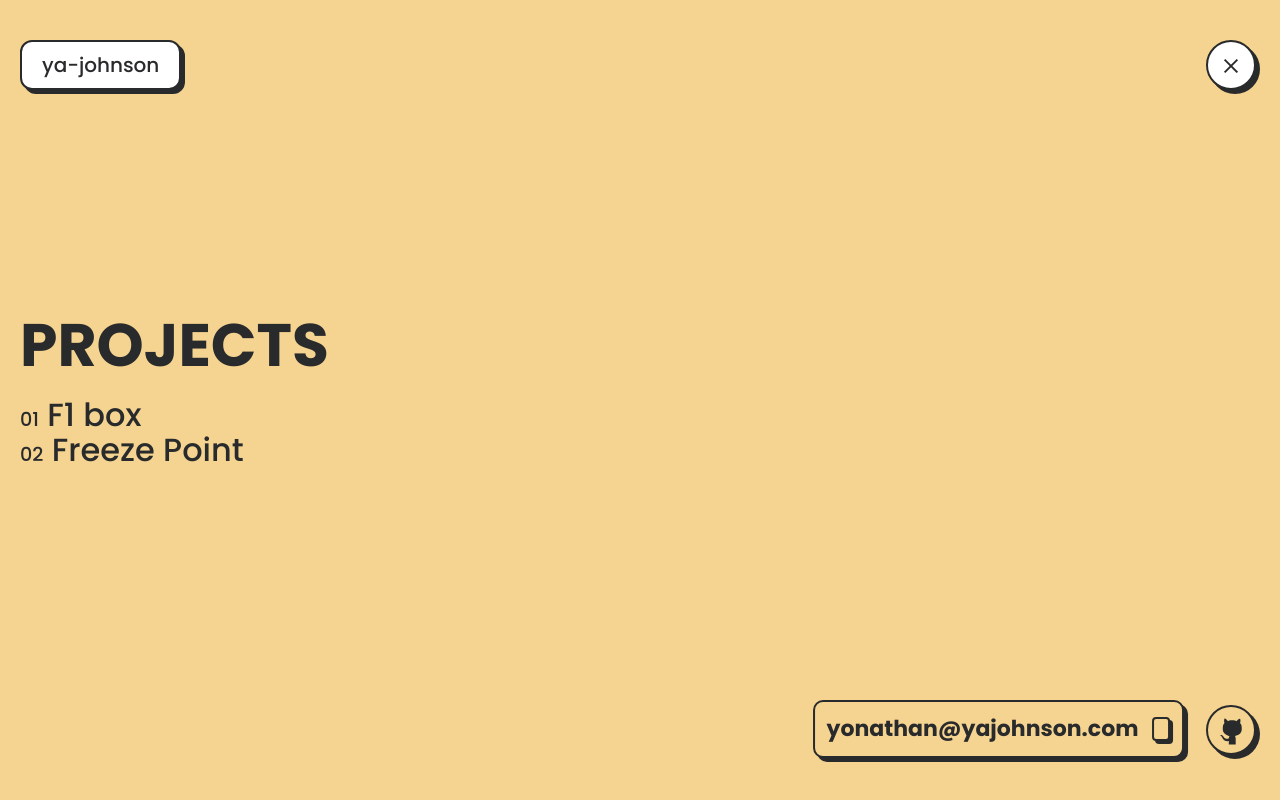
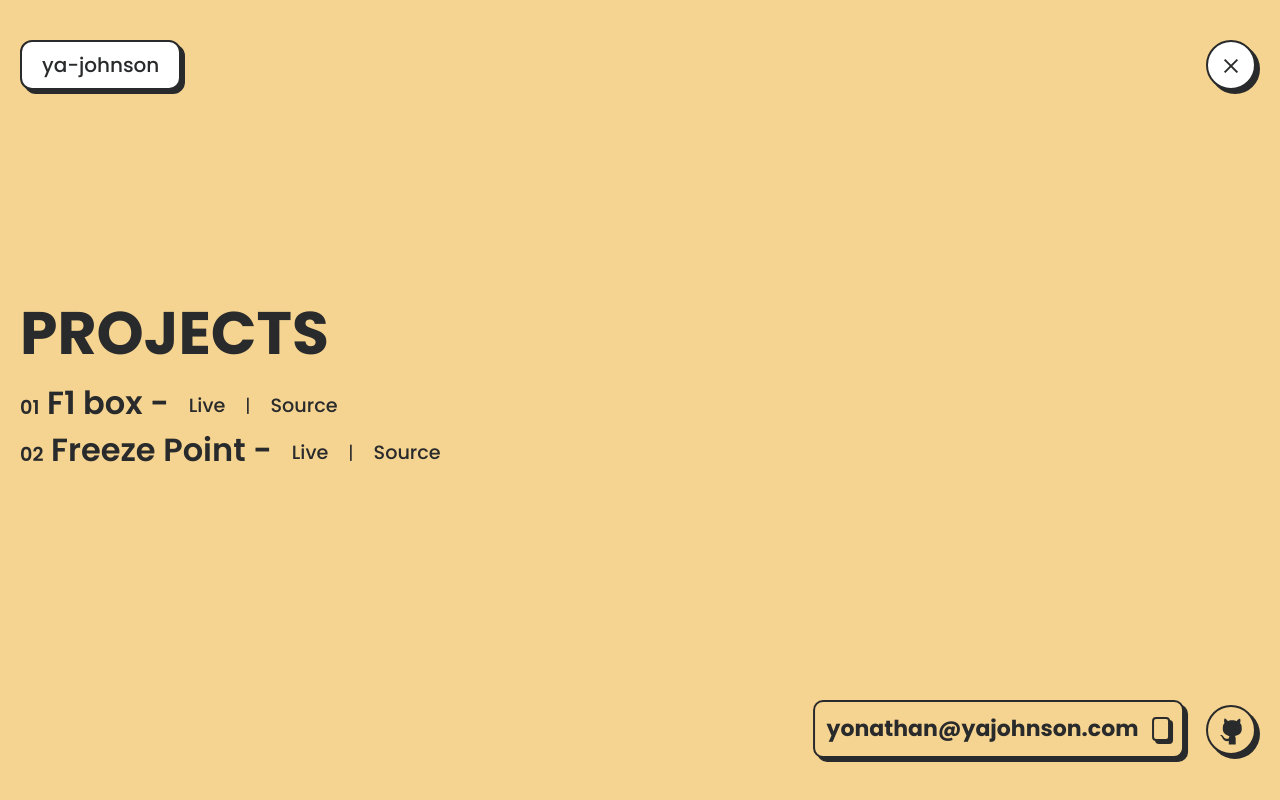
Before and after one commit to ya-johnson/portfolio, a SvelteKit app: page / in a window 1280 px wide. Both pictures are taken after a click on the element 1231 px from the left and 65 px from the top of the page. Shown: the top 800 px of the page. Built offline with nearby package versions, Linux system fonts and the light colour scheme.

Commit message:
single page setup - remove case study links, add stack links, update Nav component

```diff
--- a/src/lib/components/nav.svelte
+++ b/src/lib/components/nav.svelte
@@ -55,8 +55,18 @@
   <div class="menu-content container f-jsb">
     <div class="projects f-col">
       <p>Projects</p>
-      <a href="/projects/f1-box"><span>01</span> F1 box</a>
-      <a href="/projects/freeze-point"><span>02</span> Freeze Point</a>
+      <div>
+        <p><span>01</span> F1 box -</p>
+        <a href="https://f1-box.vercel.app/" target="_blank" rel="noreferrer">Live</a>
+        <span>|</span>
+        <a href="https://github.com/ya-johnson/f1-box" target="_blank" rel="noreferrer">Source</a>
+      </div>
+      <div>
+        <p><span>02</span> Freeze Point -</p>
+        <a href="https://freezepoint-client.vercel.app/" target="_blank" rel="noreferrer">Live</a>
+        <span>|</span>
+        <a href="https://github.com/ya-johnson/freeze-point" target="_blank" rel="noreferrer">Source</a>
+      </div>
     </div>
     <div class="info">
       <div><Email color='yellow' size='small' /></div>
@@ -342,16 +352,32 @@
     margin-bottom: 40px;
   }
 
-  .projects > a {
+  .projects > div {
+    display: flex;
+    align-items: center;
+    gap: 20px;
+  }
+
+  .projects > div > p {
     font-size: 2rem;
+    font-weight: 600;
+  }
+
+  .projects > div > a,
+  .projects > div > span {
+    margin-bottom: 12px;
+  }
+
+  .projects > div > a {
+    font-size: 1.2rem;
     font-weight: 500;
   }
 
-  .projects > a:hover {
+  .projects > div > a:hover {
     font-weight: 600;
   }
 
-  .projects > a > span {
+  .projects > div > p > span {
     font-size: 1.2rem;
   }
 
--- a/src/routes/+page.svelte
+++ b/src/routes/+page.svelte
@@ -66,20 +66,21 @@
           from popular publishers.
         </p>
         <div class="proj-stack delay-200 hide">
-          <p class="stack-btn">Next-Js</p>
-          <p class="stack-btn">Zustand</p>
-          <p class="stack-btn">SWR</p>
-          <p class="stack-btn">Cheerio</p>
-          <p class="stack-btn">Tailwind</p>
+          <a href="https://nextjs.org/" class="stack-btn" target="_blank" rel="noreferrer">Next</a>
+          <a href="https://swr.vercel.app/" class="stack-btn" target="_blank" rel="noreferrer">SWR</a>
+          <a href="https://github.com/pmndrs/zustand" class="stack-btn" target="_blank" rel="noreferrer">Zustand</a>
+          <a href="https://cheerio.js.org/" class="stack-btn" target="_blank" rel="noreferrer">Cheerio</a>
+          <a href="https://recharts.org/" class="stack-btn" target="_blank" rel="noreferrer">Recharts</a>
+          <a href="https://tailwindcss.com/" class="stack-btn" target="_blank" rel="noreferrer">Tailwind</a>
         </div>
         <p class="delay-200 hide">
             Powered by
             <a href="https://ergast.com/mrd/" class="underline" target="_blank" rel="noreferrer">Ergrast F1 API.</a>
         </p>
         <div class="proj-links delay-400 hide">
-          <a href="/" class="btn bg-white">Live</a>
-          <a href="https://github.com/ya-johnson/f1-box" target="_blank" class="btn bg-yellow" rel="noreferrer">Source</a>
-          <a href="/projects/f1-box" class="btn bg-purple">Case Study</a>
+          <a href="https://f1-box.vercel.app/" class="btn bg-white" target="_blank" rel="noreferrer">Live</a>
+          <a href="https://github.com/ya-johnson/f1-box" class="btn bg-yellow" target="_blank" rel="noreferrer">Source</a>
+          <!-- <a href="/projects/f1-box" class="btn bg-purple">Case Study</a> -->
         </div>
       </div>
       <div class="proj-right delay-400 hide">
@@ -94,24 +95,25 @@
           Freeze Point is a Social Blogging App, with the intention
           of providing platform of knowledge sharing for
           Writers and Readers who apprciate the written word.
-          Features Authentication/Authorization, Pagination, Reach Text Editor, Supports
+          Features Auth, Pagination, Search, Rich Text Editor, Supports
           Images, CRUD functionality and other cool stuff.
         </p>
         <div class="proj-stack delay-200 hide">
-          <p class="stack-btn">Node-Js</p>
-          <p class="stack-btn">Express</p>
-          <p class="stack-btn">MongoDB</p>
-          <p class="stack-btn">JWT</p>
-          <p class="stack-btn">Cloudinary</p>
-          <p class="stack-btn">React</p>
-          <p class="stack-btn">Zustand</p>
-          <p class="stack-btn">Tailwind</p>
-          <p class="stack-btn">Docker</p>
+          <a href="https://nodejs.org/" class="stack-btn" target="_blank" rel="noreferrer">Node</a>
+          <a href="http://expressjs.com/" class="stack-btn" target="_blank" rel="noreferrer">Express</a>
+          <a href="https://www.mongodb.com/" class="stack-btn" target="_blank" rel="noreferrer">MongoDB</a>
+          <a href="https://jwt.io/" class="stack-btn" target="_blank" rel="noreferrer">JWT</a>
+          <a href="https://cloudinary.com/" class="stack-btn" target="_blank" rel="noreferrer">Cloudinary</a>
+          <a href="http://reactjs.org/" class="stack-btn" target="_blank" rel="noreferrer">React</a>
+          <a href="https://github.com/molefrog/wouter" class="stack-btn" target="_blank" rel="noreferrer">Wouter</a>
+          <a href="https://github.com/pmndrs/zustand" class="stack-btn" target="_blank" rel="noreferrer">Zustand</a>
+          <a href="https://tailwindcss.com/" class="stack-btn" target="_blank" rel="noreferrer">Tailwind</a>
+          <a href="https://www.docker.com/" class="stack-btn" target="_blank" rel="noreferrer">Docker</a>
         </div>
         <div class="proj-links delay-400 hide">
-          <a href="/" class="btn bg-white">Live</a>
-          <a href="https://github.com/ya-johnson/freeze-point" target="__blank" class="btn bg-yellow">Source</a>
-          <a href="/projects/freeze-point" class="btn bg-purple">Case Study</a>
+          <a href="https://freezepoint-client.vercel.app/" class="btn bg-white" target="_blank" rel="noreferrer">Live</a>
+          <a href="https://github.com/ya-johnson/freeze-point" class="btn bg-yellow" target="_blank" rel="noreferrer">Source</a>
+          <!-- <a href="/projects/freeze-point" class="btn bg-purple">Case Study</a> -->
         </div>
       </div>
       <div class="proj-right delay-400 hide">
@@ -244,6 +246,7 @@
 
   .proj-right > img {
     width: 100%;
+    border: 2px solid var(--black);
   }
 
   .blogs {
@@ -273,7 +276,7 @@
     font-weight: 600;
   }
 
-  @media screen and (max-width: 991px) {
+  @media screen and (max-width: 1140px) {
 
     .about,
     .proj {
@@ -334,6 +337,8 @@
     .proj-right {
       margin-top: 80px;
     }
+
+
   }
 
   @media screen and (max-width: 768px) {
--- a/static/style/global.css
+++ b/static/style/global.css
@@ -35,6 +35,7 @@ body {
   line-height: 30px;
   color: var(--black);
   background-color: var(--bg);
+  transition: all ease-out .3s;
   overflow-x: hidden;
 }
 
@@ -81,6 +82,10 @@ p {
   max-width: 1600px;
   padding: 0 20px;
   margin: 0 auto;
+}
+
+.py-section {
+  margin: 140px auto;
 }
 
 .f-jsb {
@@ -169,10 +174,6 @@ p {
 
 .bg-pink-darker {
   background-color: var(--pink-darker);
-}
-
-.my-140 {
-  margin: 140px 0;
 }
 
 
@@ -301,24 +302,8 @@ p {
     font-size: 28px;
   }
 
-  .proj-links {
-    margin-top: 20px;
-  }
-
-  .proj-links > .bg-yellow {
-    left: 88px;
-  }
-
-  .proj-links > .bg-yellow:hover {
-    left: 90px;
-  }
-
-  .proj-links > .bg-purple {
-    left: 200px;
-  }
-
-  .proj-links > .bg-purple:hover {
-    left: 202px;
+  .py-section {
+    margin: 60px auto;
   }
 }
 
--- a/static/style/project.css
+++ b/static/style/project.css
@@ -4,16 +4,20 @@
   display: flex;
   flex-wrap: wrap;
   gap: 12px;
-  margin-top: 20px;
+  margin: 20px 0;
 }
 
 .stack-btn {
-  font-size: 16px;
-  line-height: 16px;
+  font-size: 14px;
+  line-height: 14px;
   padding: 6px;
   border: 1px solid var(--black);
   border-radius: 4px;
   background-color: var(--white-dim);
+}
+
+.stack-btn:hover {
+  background-color: var(--white);
 }
 
 
@@ -22,7 +26,7 @@
 .proj-links {
   position: relative;
   height: 42px;
-  margin-top: 20px;
+  margin-top: 30px;
 }
 
 .proj-links > .bg-yellow {
@@ -40,3 +44,26 @@
 .proj-links > .bg-purple:hover {
   left: 230px;
 }
+
+@media screen and (max-width: 991px) {
+
+  .proj-links {
+    margin-top: 20px;
+  }
+
+  .proj-links > .bg-yellow {
+    left: 88px;
+  }
+
+  .proj-links > .bg-yellow:hover {
+    left: 90px;
+  }
+
+  .proj-links > .bg-purple {
+    left: 200px;
+  }
+
+  .proj-links > .bg-purple:hover {
+    left: 202px;
+  }
+}
```
